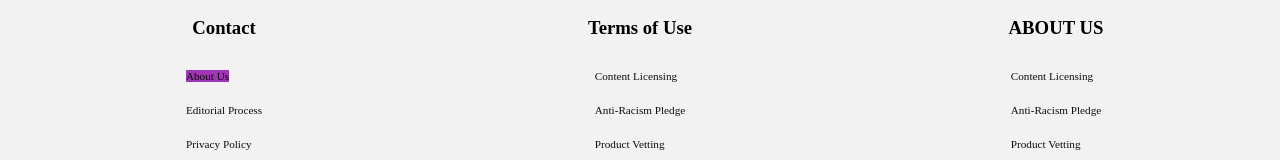
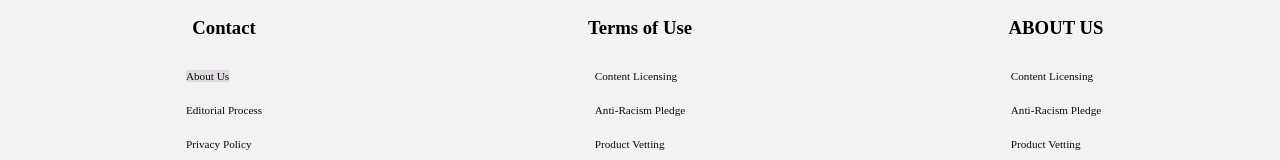
Before and after one commit to eladcoh87/foodieshub, a React (Create React App) app: page / in a window 1280 px wide. In both pictures the pointer is over the link "About Us". Shown: the part 1488-1648 px from the top of the page. Built offline with nearby package versions, Linux system fonts and the light colour scheme; no server answers.

Commit message:
css update

```diff
--- a/src/components/Footer/style.scss
+++ b/src/components/Footer/style.scss
@@ -21,7 +21,7 @@ font-size: 0.7rem;
 
 &:hover{
 
-background-color:#9b27b0ec ;
+background-color:#ded9dfec ;
 
 }
 }
```
